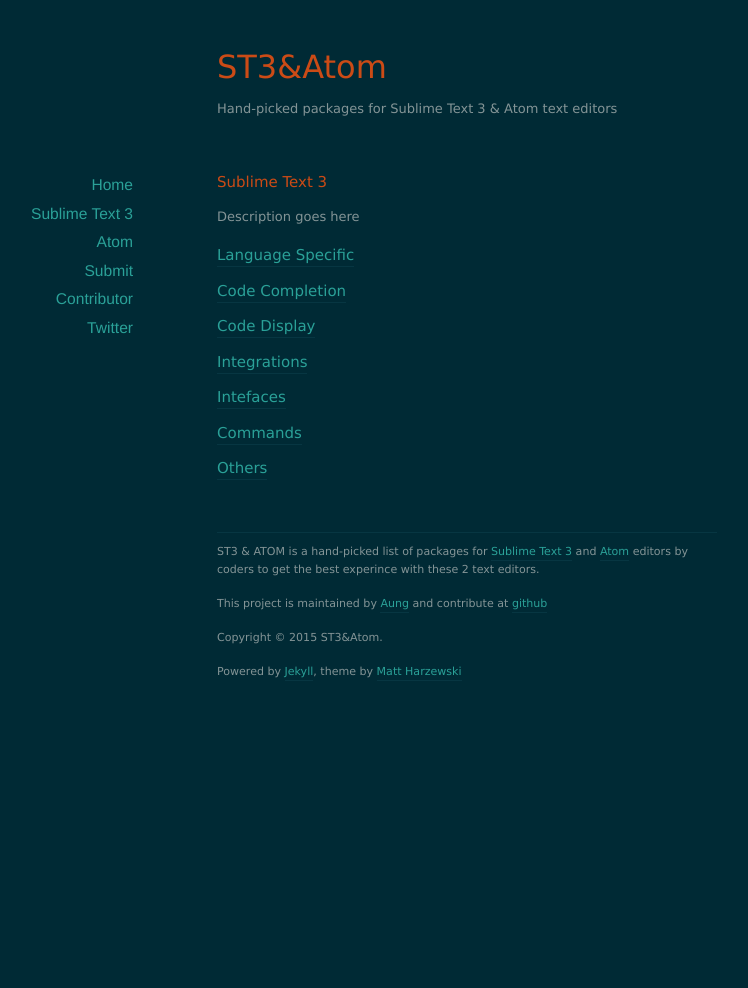
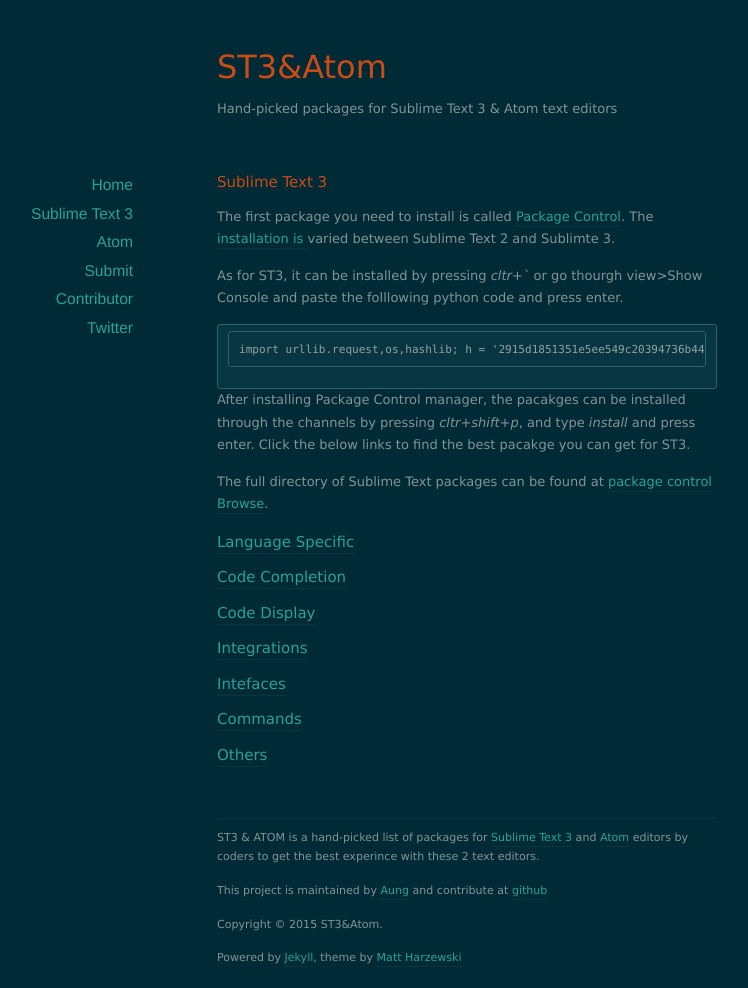
Before and after one commit to st3-atom/st3-atom.github.io, a Jekyll site: the page built from st3/about.markdown, in a window 1280 px wide. Shown: the whole page, without its empty margins (173-921 px from the left). Built offline with Jekyll 4.4.1, drawn with Linux system fonts in a browser that asks for light colours; nearby versions of some CDN libraries; before the commit the page ends 900 px from its top, so only the background shows below that.

Commit message:
about pages updated

```diff
--- a/atom/about.markdown
+++ b/atom/about.markdown
@@ -5,8 +5,11 @@
 tags: about
 ---
 ## Atom
-Description goes here
+As for Atom text editor, packages can be found and installed at settings>install or just by pressing *cltr+,'* and go to install. Themes and Code display packages are located at Themes(toggle tab).
 
+ATOM Package manager is more intuitive and easy to use because of UI panels to update and list the packages.
+
+Look the below links to disocver new ATOM packages for your next project.
 
 ## [Language Specific](../../atom/language)
 
--- a/st3/about.markdown
+++ b/st3/about.markdown
@@ -5,8 +5,15 @@
 tags: about
 ---
 ## Sublime Text 3
+The first package you need to install is called <a href="https://packagecontrol.io/" target="_blank">Package Control</a>. The <a href="https://packagecontrol.io/installation">installation is </a> varied between Sublime Text 2 and Sublimte 3.
 
-Description goes here
+As for ST3, it can be installed by pressing *cltr+`* or go thourgh view>Show Console and paste the folllowing python code and press enter.
+
+    import urllib.request,os,hashlib; h = '2915d1851351e5ee549c20394736b442' + '8bc59f460fa1548d1514676163dafc88'; pf = 'Package Control.sublime-package'; ipp = sublime.installed_packages_path(); urllib.request.install_opener( urllib.request.build_opener( urllib.request.ProxyHandler()) ); by = urllib.request.urlopen( 'http://packagecontrol.io/' + pf.replace(' ', '%20')).read(); dh = hashlib.sha256(by).hexdigest(); print('Error validating download (got %s instead of %s), please try manual install' % (dh, h)) if dh != h else open(os.path.join( ipp, pf), 'wb' ).write(by)
+
+After installing Package Control manager, the pacakges can be installed through the channels by pressing *cltr+shift+p*, and type *install* and press enter. Click the below links to find the best pacakge you can get for ST3.
+
+The full directory of Sublime Text packages can be found at <a href="https://packagecontrol.io/browse">package control Browse</a>.
 
 ## [Language Specific](../../st3/language)
 
--- a/st3/language.markdown
+++ b/st3/language.markdown
@@ -5,3 +5,5 @@
 tags: about
 ---
 ## Sublime Text Language Specific Packages
+
+### Python Improved
```
Also changed, not shown: st3/code_display.markdown (+14 -0 lines), st3/completion.markdown (+8 -0 lines), st3/interface.markdown (line endings or trailing spaces).
